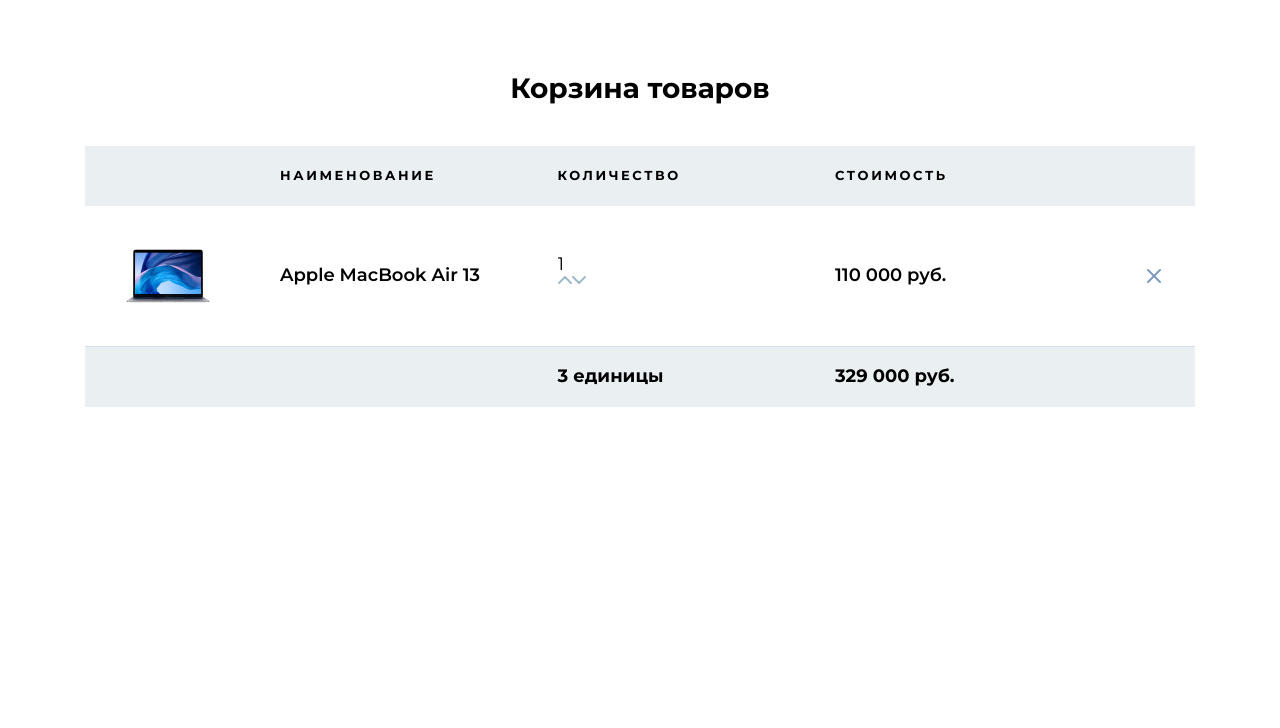
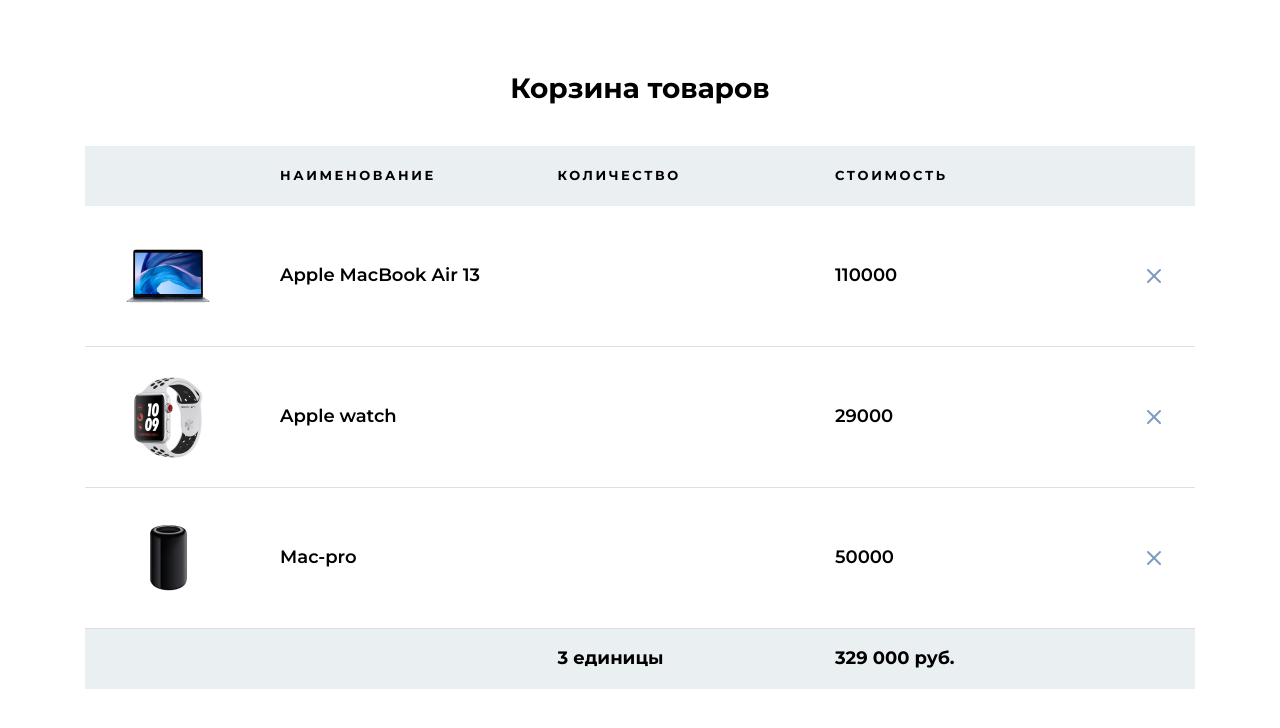
Before and after one commit to R1msk1y/react-sneakers, a React (Create React App) app: page / in a window 1280 px wide. Shown: the top 728 px of the page. Built offline with nearby package versions, Linux system fonts and the light colour scheme.

Commit message:
Компоненты полностью готовы. Товары выводятся на странитцу с помощью useState

```diff
--- /dev/null
+++ b/src/components/App/ButtonDelete/index.jsx
@@ -0,0 +1,7 @@
+const ButtonDelete = () => {
+    return ( <button type="button">
+    <img src="./img/icons/cross.svg" alt="Delete" />
+</button> );
+}
+
+export default ButtonDelete;
--- a/src/components/App/Cart/index.jsx
+++ b/src/components/App/Cart/index.jsx
@@ -1,11 +1,26 @@
+import { useState } from "react";
 import CartFooter from "../CartFooter";
 import CartHeader from "../CartHeader";
 import Product from "../Product";
+import data from "./../../../data";
 
 const Cart = () => {
+
+    const [cart, setCart] = useState(data);
+
+    const products = cart.map((product)=> {
+
+        return <Product
+        key = {product.id}
+        product = {product}
+
+        />
+
+    })
+
     return ( <section className="cart">
     <CartHeader />
-    <Product/>
+    {products}
     <CartFooter />
 
 
--- a/src/components/App/CartFooter/style.scss
+++ b/src/components/App/CartFooter/style.scss
@@ -1,3 +1,4 @@
+@import "./../vars";
 .cart-footer {
     display: grid;
     grid-template-columns: 2fr repeat(3, 3fr) 1fr;
@@ -10,22 +11,22 @@
     font-size: 18px;
     line-height: 1.2;
 
-    // @media (max-width: $mobile) {
-    //     padding-left: 15px;
-    //     padding-right: 15px;
-    //     grid-template-columns: 1fr 1fr;
-    // }
+    @media (max-width: $mobile) {
+        padding-left: 15px;
+        padding-right: 15px;
+        grid-template-columns: 1fr 1fr;
+    }
 
-    // @media (max-width: $mobile-xs) {
-    //     grid-template-columns: 1fr;
-    //     row-gap: 10px;
-    // }
+    @media (max-width: $mobile-xs) {
+        grid-template-columns: 1fr;
+        row-gap: 10px;
+    }
 }
 
 .cart-footer__count {
     grid-column-start: 3;
 
-    // @media (max-width: $mobile) {
-    //     grid-column-start: 1;
-    // }
+    @media (max-width: $mobile) {
+        grid-column-start: 1;
+    }
 }
--- a/src/components/App/CartHeader/style.scss
+++ b/src/components/App/CartHeader/style.scss
@@ -1,3 +1,4 @@
+@import "./../vars";
 .cart-header {
     display: grid;
     grid-template-columns: 2fr repeat(3, 3fr) 1fr;
@@ -12,13 +13,13 @@
     letter-spacing: 0.2em;
     text-transform: uppercase;
 
-    // @media (max-width: $mobile) {
-    //     height: 1px;
-    //     padding: 0;
-    //     & > * {
-    //         display: none;
-    //     }
-    // }
+    @media (max-width: $mobile) {
+        height: 1px;
+        padding: 0;
+        & > * {
+            display: none;
+        }
+    }
 }
 
 .cart-header__title {
--- /dev/null
+++ b/src/components/App/Count/index.jsx
@@ -0,0 +1,18 @@
+import "./style.scss"
+const Count = () => {
+    return ( <div className="count">
+    <div className="count__box">
+        <input type="number" className="count__input" min="1" max="100" value="1" />
+    </div>
+    <div className="count__controls">
+        <button type="button" className="count__up">
+            <img src="./img/icons/icon-up.svg" alt="Increase" />
+        </button>
+        <button type="button" className="count__down">
+            <img src="./img/icons/icon-down.svg" alt="Decrease" />
+        </button>
+    </div>
+</div> );
+}
+
+export default Count;
--- /dev/null
+++ b/src/components/App/Count/style.scss
@@ -0,0 +1,38 @@
+.count {
+    display: flex;
+    column-gap: 10px;
+    align-items: center;
+}
+
+.count__box {
+    width: 40px;
+    height: 30px;
+    background: #EAEFF2;
+    border-radius: 3px;
+}
+
+.count__input {
+	max-width: 100%;
+    padding-top: 4px;
+	background-color: transparent;
+
+    text-align: center;
+    font-weight: 600;
+	font-size: 18px;
+	line-height: 1.3;
+}
+
+.count__input::-webkit-inner-spin-button,
+.count__input::-webkit-outer-spin-button {
+    appearance: none;
+}
+
+.count__controls {
+    display: flex;
+    flex-direction: column;
+    row-gap: 9px;
+}
+
+.count__controls img {
+    display: block;
+}
--- a/src/components/App/Product/index.jsx
+++ b/src/components/App/Product/index.jsx
@@ -1,29 +1,19 @@
+import ButtonDelete from "../ButtonDelete";
+import Count from "../Count";
 import "./style.scss"
 
-const Product = () => {
+const Product = ({product}) => {
+    const {img, title, price, count, id} = product;
+
     return ( <section className="product">
-    <div className="product__img"><img src="./img/products/macbook.jpg" alt="Apple MacBook Air 13" /></div>
-    <div className="product__title">Apple MacBook Air 13</div>
+    <div className="product__img"><img src={`./img/products/${img}`} alt={title} /></div>
+    <div className="product__title">{title}</div>
     <div className="product__count">
-        <div className="count">
-            <div className="count__box">
-                <input type="number" className="count__input" min="1" max="100" value="1" />
-            </div>
-            <div className="count__controls">
-                <button type="button" className="count__up">
-                    <img src="./img/icons/icon-up.svg" alt="Increase" />
-                </button>
-                <button type="button" className="count__down">
-                    <img src="./img/icons/icon-down.svg" alt="Decrease" />
-                </button>
-            </div>
-        </div>
+        {/* <Count/> */}
     </div>
-    <div className="product__price">110 000 руб.</div>
+    <div className="product__price">{price}</div>
     <div className="product__controls">
-        <button type="button">
-            <img src="./img/icons/cross.svg" alt="Delete" />
-        </button>
+     <ButtonDelete />
     </div>
 </section>  );
 }
--- a/src/components/App/Product/style.scss
+++ b/src/components/App/Product/style.scss
@@ -1,3 +1,4 @@
+@import "./../vars";
 .product {
     display: grid;
     grid-template-columns: 2fr repeat(3, 3fr) 1fr;
@@ -10,12 +11,12 @@
     font-size: 18px;
     line-height: 1.3;
 
-    // @media (max-width: $mobile) {
-    //     grid-template-columns: repeat(6, 1fr);
-    //     grid-auto-rows: minmax(60px, auto);
-    //     column-gap: 15px;
-    //     row-gap: 10px;
-    // }
+    @media (max-width: $mobile) {
+        grid-template-columns: repeat(6, 1fr);
+        grid-auto-rows: minmax(60px, auto);
+        column-gap: 15px;
+        row-gap: 10px;
+    }
 }
 
 .product > * {
--- /dev/null
+++ b/src/data.js
@@ -0,0 +1,30 @@
+const cart = [
+
+    {
+        id: 1,
+        img: 'macbook.jpg',
+        title: 'Apple MacBook Air 13',
+        count: 1,
+        price: 110000,
+        priceTotal: 110000,
+    },
+    {
+        id: 2,
+        img: 'apple-watch.jpg',
+        title: 'Apple watch',
+        count: 1,
+        price: 29000,
+        priceTotal: 29000,
+    },
+    {
+        id: 3,
+        img: 'mac-pro.jpg',
+        title: 'Mac-pro',
+        count: 1,
+        price: 50000,
+        priceTotal: 50000,
+    },
+
+
+];
+export default cart
```
